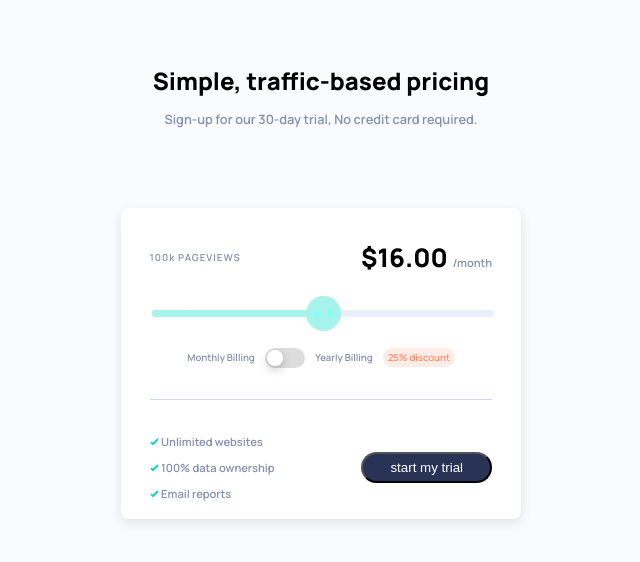
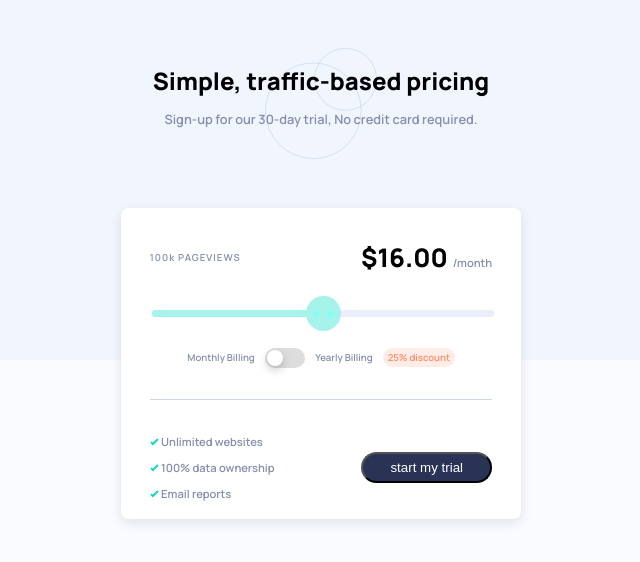
Before and after one commit to J-oussama/Interactive-pricing-component, a plain HTML site: page index.html in a window 1280 px wide. Shown: the whole page, without its empty margins (319-959 px from the left). Drawn offline with Linux system fonts and the light colour scheme.

Commit message:
Update style.css

```diff
--- a/dist/style.css
+++ b/dist/style.css
@@ -22,7 +22,7 @@ html {
 }
 
 body {
-  background: url(images/pattern-circles.svg) no-repeat center 7% fixed, url(images/bg-pattern.svg) top fixed;
+  background: url(../images/pattern-circles.svg) no-repeat center 7% fixed, url(../images/bg-pattern.svg) top fixed;
   background-size: 7rem, 100% 45%;
   background-repeat: no-repeat;
   height: 100vh;
```
